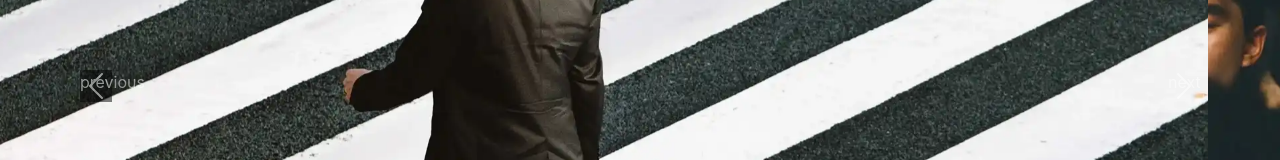
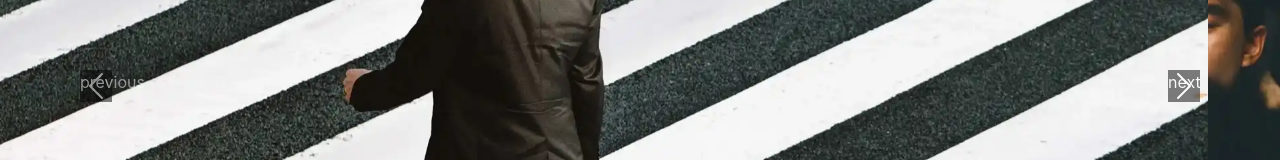
Before and after one commit to nadjime-abdillahi/Nina_P8, a plain HTML site: page index.html in a window 1280 px wide. Shown: the part 309-469 px from the top of the page. Drawn offline with nearby package versions, Linux system fonts and the light colour scheme.

Commit message:
Projet_8

```diff
--- a/index.html
+++ b/index.html
@@ -194,7 +194,7 @@
             data-bs-target="#carouselExampleIndicators"
             data-bs-slide="next"
           >
-            <span class="carousel-control-next-icon" aria-hidden="true">next</span>
+            <span class="carousel-control-next-icon contraste" aria-hidden="true">next</span>
           </button>
         </div>
       </div>
```
